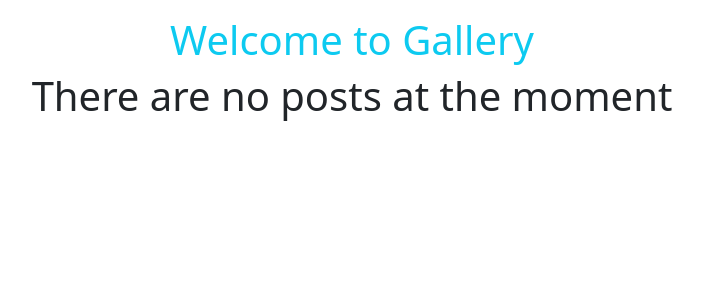
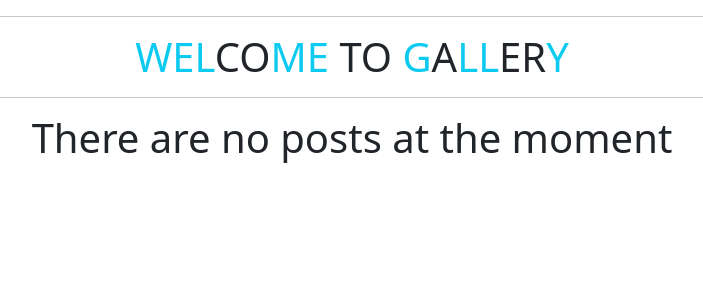
Before and after one commit to Paul-Ngigi/Gallery, a Django app: page / in a window 1280 px wide. Shown: the part 69-369 px from the top of the page, without its empty margins (288-991 px from the left). Run offline with Django 3.2, Linux system fonts and the light colour scheme; data that the repository does not hold is empty; some libraries are stand-ins or nearby versions.

Commit message:
update the index page

```diff
--- a/photos/templates/index.html
+++ b/photos/templates/index.html
@@ -3,7 +3,11 @@
 {% block content %}
 {{block.super}}
 <div class="container">
-    <h1 class="mt-3 fs-1 text-center text-info">Welcome to Gallery</h1>
+    <hr>
+    <h3 class="p2 text-center fs-1"><span class="text-info">WEL</span>CO<span class="text-info">ME</span> TO <span
+            class="text-info">G</span>A<span class="text-info">LL</span>ER<span class="text-info">Y</span>
+    </h3>
+    <hr>
     {% for image in images%}
     <div class="row">
         <div class="col-md-4">
```
